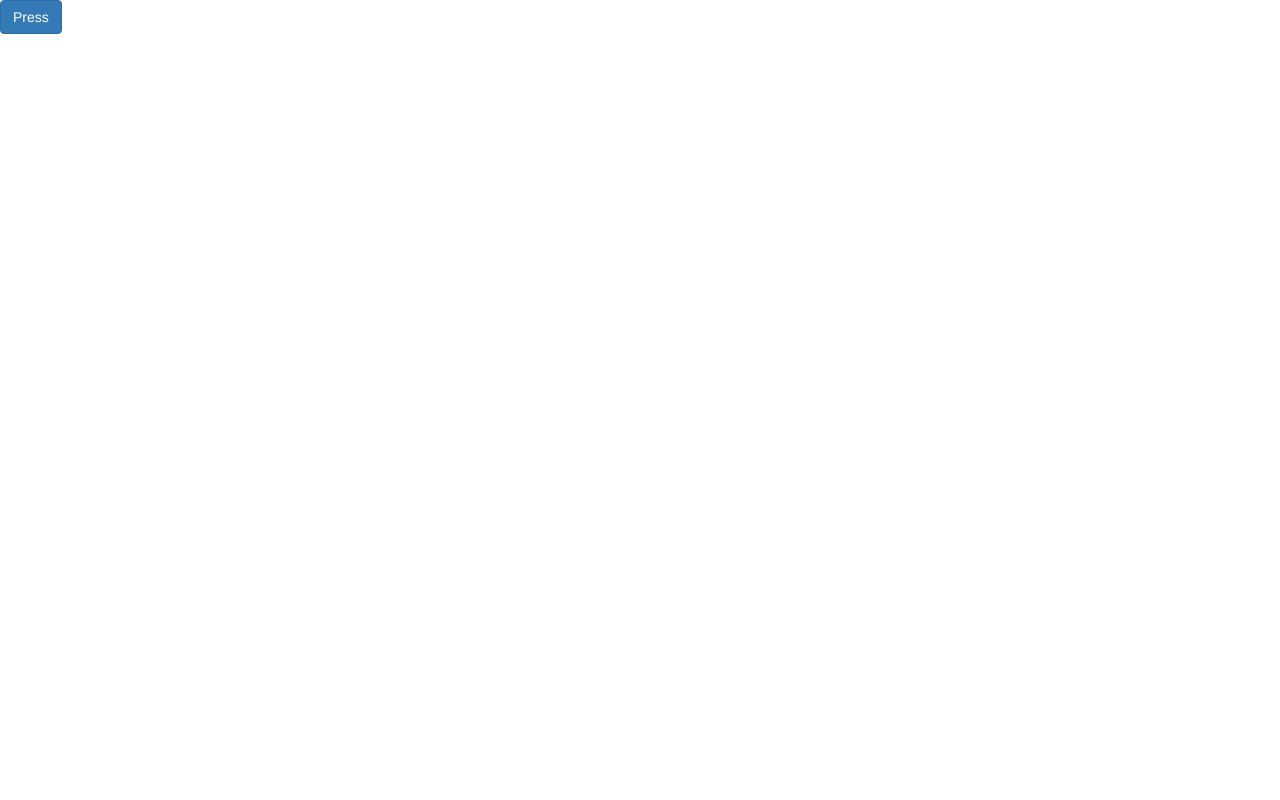
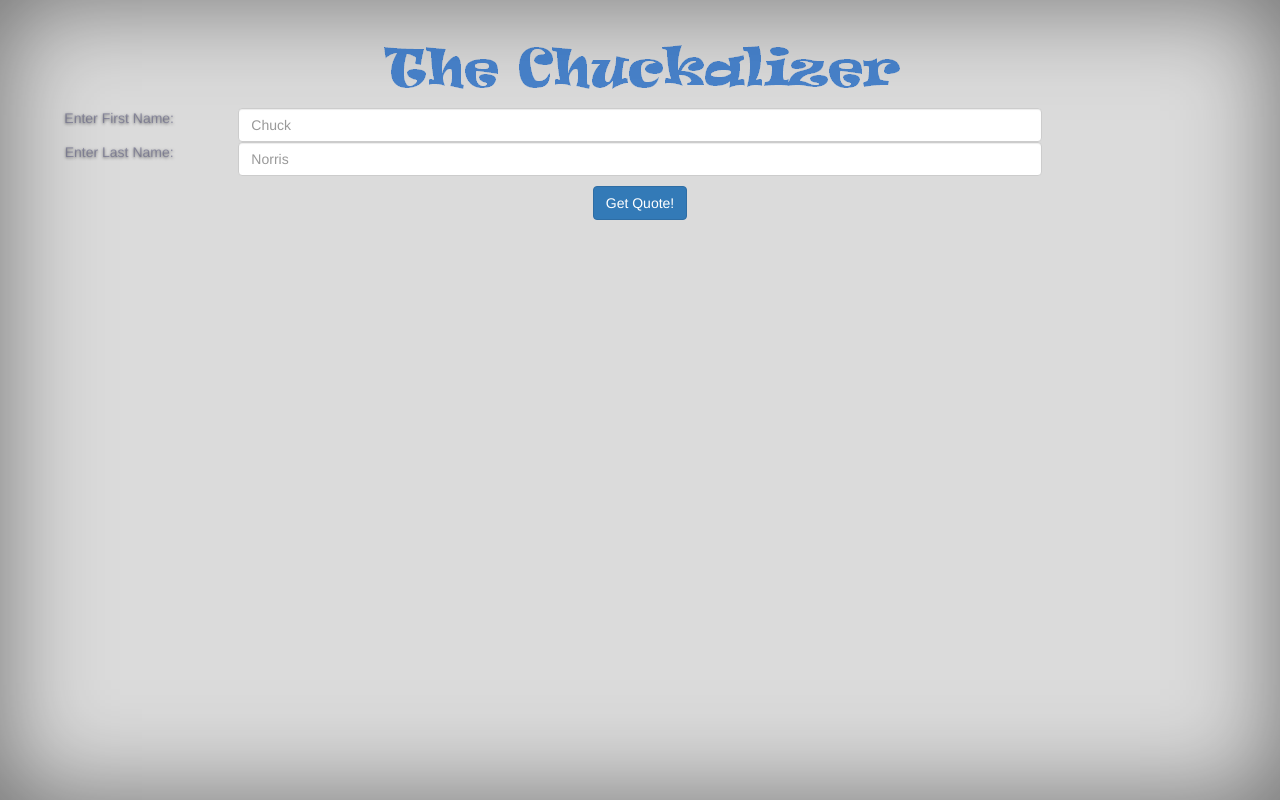
Before and after one commit to zinc00/TheChuckalizer, a website: page app/index.html in a window 1280 px wide. Drawn offline with nearby package versions, Linux system fonts and the light colour scheme.

Commit message:
work in progress

```diff
--- a/app/index.html
+++ b/app/index.html
@@ -8,7 +8,7 @@
 
     <!-- Important scripts and styles -->
     <script type="text/javascript" src="scripts/script.js"></script>
-    <script type="text/javascript" src="https://code.jquery.com/jquery-latest.min.js"></script>
+    <script type="text/javascript" src="https://code.jquery.com/jquery-2.1.4.min.js"></script>
     <link rel="stylesheet" href="https://maxcdn.bootstrapcdn.com/bootstrap/3.3.4/css/bootstrap.min.css">
     <link rel="stylesheet" href="styles/index.css">
 
@@ -16,7 +16,46 @@
 </head>
 
 <body>
-    <button class="btn btn-primary"> Press </button>
+
+<div class="site-wrapper">
+
+    <div class="site-wrapper-inner">
+
+        <div class="cover-container">
+
+            <div class="inner cover">
+                <div class="title"> <img src="images/title.PNG" alt="The Chuckalizer"></div>
+                    <div class="row">
+
+                        <div class="col-md-2">Enter First Name:</div>
+                        <div class="col-md-8">
+                            <input type="text" class="form-control" id="firstName" name="firstName" placeholder="Chuck">
+                        </div>
+
+                    </div>
+
+                    <div class="row">
+
+                        <div class="col-md-2">Enter Last Name:</div>
+                        <div class="col-md-8">
+                            <input type="text" class="form-control" id="lastName" name="lastName" placeholder="Norris">
+                        </div>
+
+                    </div>
+                <p></p>
+                    <div class="row">
+                        <button class="btn btn-primary" onclick="callAPI()"> Get Quote! </button>
+                    </div>
+
+            </div>
+
+        </div>
+
+
+    </div>
+
+</div>
+
 </body>
 
 
--- a/app/scripts/script.js
+++ b/app/scripts/script.js
@@ -1,3 +1,29 @@
-/**
- * Created by Avi on 28/04/2015.
- */
+var path = 'localhost'; //'the-chuckalizer.herokuapp.com';
+
+var callAPI = function() {
+    var firstName = document.getElementById('firstName').value;
+    var lastName = document.getElementById('lastName').value;
+    console.log(firstName);
+    $.ajax({
+        type: "get",
+        data: {firstName: firstName, lastName: lastName},
+        cache: false,
+        url: path,
+        dataType: "text",
+        error: function(xhr)
+        {
+            handleFailure(xhr);
+        },
+        success: function (response)
+        {
+            handleAction(event, response);
+        }});
+};
+
+var handleAction = function(response){
+    $(document.createElement('div')).addClass('quote-wrapper').text(JSON.stringify(response));
+};
+
+var handleFailure = function(xhr) {
+    console.log(xhr)
+};
--- a/app/styles/index.css
+++ b/app/styles/index.css
@@ -0,0 +1,43 @@
+a,
+a:focus,
+a:hover {
+    color: #fff;
+}
+html,
+body {
+    height: 100%;
+    background-size : 100% auto;
+    background-color: #dbdbdb;
+    background-opacity: 0.4;
+    color: rgba(82,82,122,0.5);;
+    text-align: center;
+    text-shadow: 0 1px 3px rgba(0,0,0,.5);
+}
+.site-wrapper {
+    display: table;
+    width: 100%;
+    height: 100%; /* For at least Firefox */
+    min-height: 100%;
+    -webkit-box-shadow: inset 0 0 100px rgba(0,0,0,.5);
+    box-shadow: inset 0 0 100px rgba(0,0,0,.5);
+}
+.site-wrapper-inner {
+    display: table-cell;
+    vertical-align: top;
+}
+.cover-container {
+    margin-right: auto;
+    margin-left: auto;
+}
+
+.paragraph-wrapper {
+    text-align: left;
+    color: #000000;
+    margin-right: auto;
+    margin-left: auto;
+}
+
+/* Padding for spacing */
+.inner {
+    padding: 30px;
+}
--- a/config/server.json
+++ b/config/server.json
@@ -1,4 +1,4 @@
 {
   "host": "localhost",
-  "prt": "8080"
+  "port": "80"
 }
--- a/models.js
+++ b/models.js
@@ -1,4 +1,5 @@
-var icndb = require('./extApi/ICNDB.js')
+var icndb = require('./extApi/ICNDB.js');
+
 exports.cnQuote = function(params, callback){
     icndb.quote(params, callback)
 };
```
Also changed, not shown: extApi/ICNDB.js (+17 -5 lines), main.js (+5 -2 lines), app/images/title.PNG (added), globals.js (line endings or trailing spaces), 1 other file.
